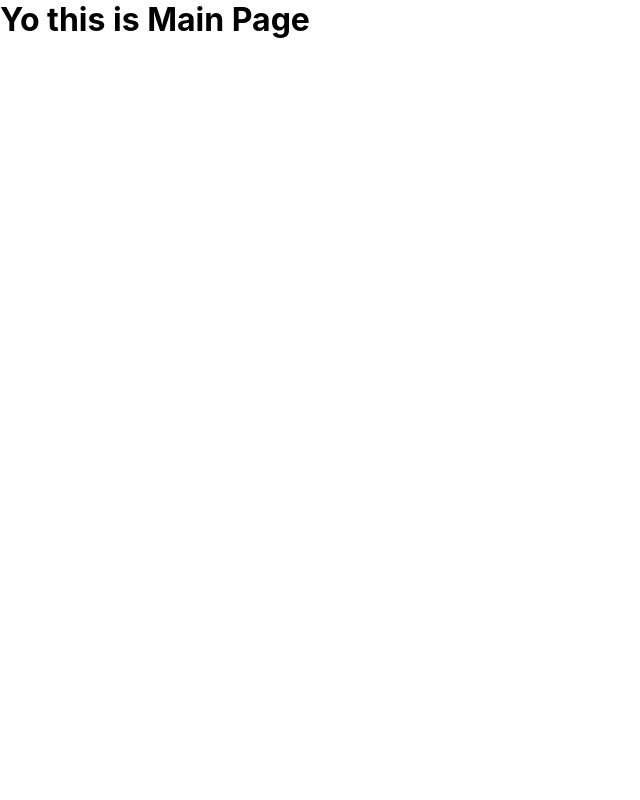
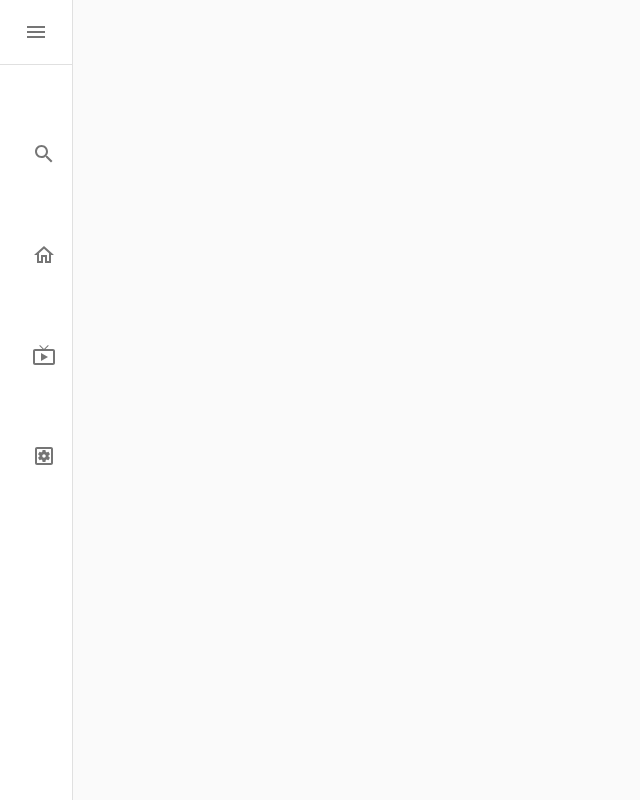
Before and after one commit to bineetNaidu/netflix-clone, a React (Create React App) app: page /main in a window 1280 px wide. Shown: the whole page, without its empty margins (0-640 px from the left). Built offline with nearby package versions, Linux system fonts and the light colour scheme.

Commit message:
add MainSideBar Component && add JSS

```diff
--- a/src/Main.jsx
+++ b/src/Main.jsx
@@ -1,9 +1,16 @@
 import React from "react";
+import MainSidebar from "./MainSidebar";
 
 function Main() {
   return (
     <div>
-      <h1>Yo this is Main Page</h1>
+      <MainSidebar>
+        {/* head img  */}
+        {/* MoviesList (popular)*/}
+        {/* MoviesList (TV and series)*/}
+        {/* MoviesList (Hollywood) */}
+        {/* MovieCard */}
+      </MainSidebar>
     </div>
   );
 }
--- /dev/null
+++ b/src/MainSidebar.jsx
@@ -0,0 +1,84 @@
+import React from "react";
+import clsx from "clsx";
+
+import Drawer from "@material-ui/core/Drawer";
+import List from "@material-ui/core/List";
+import CssBaseline from "@material-ui/core/CssBaseline";
+import Divider from "@material-ui/core/Divider";
+import IconButton from "@material-ui/core/IconButton";
+import MenuIcon from "@material-ui/icons/Menu";
+import ChevronLeftIcon from "@material-ui/icons/ChevronLeft";
+import ListItem from "@material-ui/core/ListItem";
+import ListItemIcon from "@material-ui/core/ListItemIcon";
+import HomeOutlinedIcon from "@material-ui/icons/HomeOutlined";
+import SearchIcon from "@material-ui/icons/Search";
+import LiveTvOutlinedIcon from "@material-ui/icons/LiveTvOutlined";
+import SettingsApplicationsOutlinedIcon from "@material-ui/icons/SettingsApplicationsOutlined";
+
+// CUSTOMS
+import useToggle from "./customs/hooks/useToggle";
+
+// statics
+import useStyles from "./customs/styles/MainSideBar";
+
+export default function MiniDrawer({ children }) {
+  const classes = useStyles();
+  const [open, toggleOpen] = useToggle(); // default to false
+
+  return (
+    <div className={classes.root}>
+      <CssBaseline />
+
+      <Drawer
+        variant="permanent"
+        className={clsx(classes.drawer, {
+          [classes.drawerOpen]: open,
+          [classes.drawerClose]: !open,
+        })}
+        classes={{
+          paper: clsx({
+            [classes.drawerOpen]: open,
+            [classes.drawerClose]: !open,
+          }),
+        }}
+      >
+        <div className={classes.toolbar}>
+          <IconButton onClick={toggleOpen}>
+            {open ? <ChevronLeftIcon /> : <MenuIcon />}
+          </IconButton>
+        </div>
+        <Divider />
+
+        <List className={classes.linksRoot}>
+          <ListItem button>
+            <ListItemIcon className={classes.icnBtn}>
+              <SearchIcon />
+            </ListItemIcon>
+          </ListItem>
+
+          <ListItem button>
+            <ListItemIcon className={classes.icnBtn}>
+              <HomeOutlinedIcon />
+            </ListItemIcon>
+          </ListItem>
+
+          <ListItem button>
+            <ListItemIcon className={classes.icnBtn}>
+              <LiveTvOutlinedIcon />
+            </ListItemIcon>
+          </ListItem>
+
+          <ListItem button>
+            <ListItemIcon className={classes.icnBtn}>
+              <SettingsApplicationsOutlinedIcon />
+            </ListItemIcon>
+          </ListItem>
+        </List>
+      </Drawer>
+      <main className={classes.content}>
+        <div className={classes.toolbar} />
+        {children}
+      </main>
+    </div>
+  );
+}
--- /dev/null
+++ b/src/customs/hooks/useToggle.js
@@ -0,0 +1,13 @@
+import { useState } from "react";
+
+function useToggle(initialVal = false) {
+  // call useState
+  const [state, setState] = useState(initialVal);
+  const toggle = () => {
+    setState(!state);
+  };
+  // return a piece with to call state and a func to toggle it
+  return [state, toggle];
+}
+
+export default useToggle;
--- /dev/null
+++ b/src/customs/styles/MainSideBar.js
@@ -0,0 +1,67 @@
+import { makeStyles } from "@material-ui/core/styles";
+const drawerWidth = 150;
+
+const useStyles = makeStyles((theme) => ({
+  root: {
+    display: "flex",
+  },
+
+  menuButton: {
+    marginRight: 36,
+  },
+  hide: {
+    display: "none",
+  },
+  drawer: {
+    width: drawerWidth,
+    flexShrink: 0,
+    whiteSpace: "nowrap",
+  },
+  drawerOpen: {
+    width: drawerWidth,
+    transition: theme.transitions.create("width", {
+      easing: theme.transitions.easing.sharp,
+      duration: theme.transitions.duration.enteringScreen,
+    }),
+  },
+  drawerClose: {
+    transition: theme.transitions.create("width", {
+      easing: theme.transitions.easing.sharp,
+      duration: theme.transitions.duration.leavingScreen,
+    }),
+    overflowX: "hidden",
+    width: theme.spacing(7) + 1,
+    [theme.breakpoints.up("sm")]: {
+      width: theme.spacing(9) + 1,
+    },
+  },
+  toolbar: {
+    display: "flex",
+    alignItems: "center",
+    justifyContent: "center",
+    padding: theme.spacing(0, 1),
+    // necessary for content to be below app bar
+    ...theme.mixins.toolbar,
+  },
+  content: {
+    flexGrow: 1,
+    padding: theme.spacing(3),
+  },
+  linksRoot: {
+    height: "60%",
+    display: "flex",
+    flexDirection: "column",
+    alignItems: "center",
+    justifyContent: "space-evenly",
+    margin: "0 auto",
+  },
+  icnBtn: {
+    color: "rgba(0, 0, 0, 0.54)",
+    display: "flex",
+    minWidth: "56px",
+    flexShrink: "0",
+    justifyContent: "center",
+  },
+}));
+
+export default useStyles;
```
